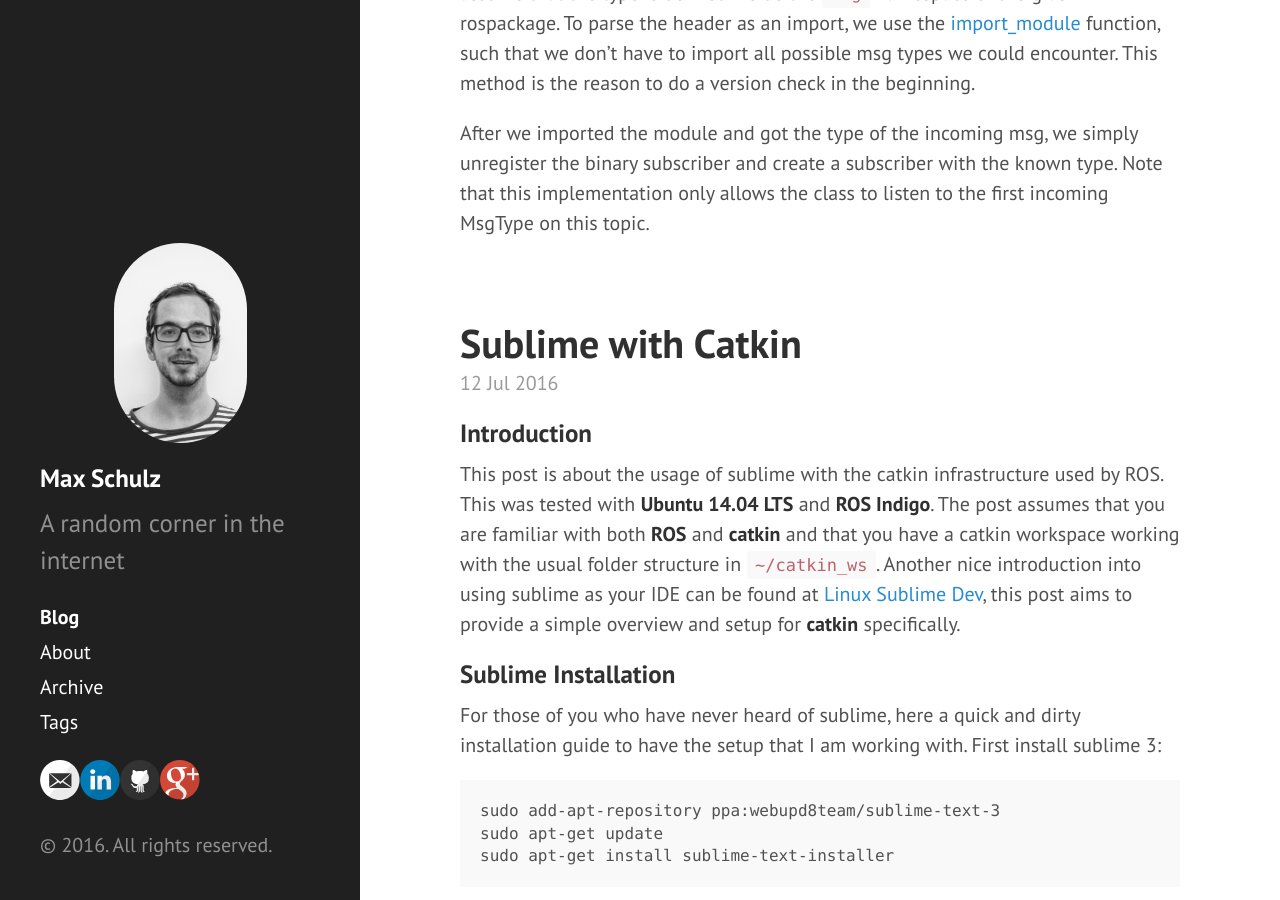
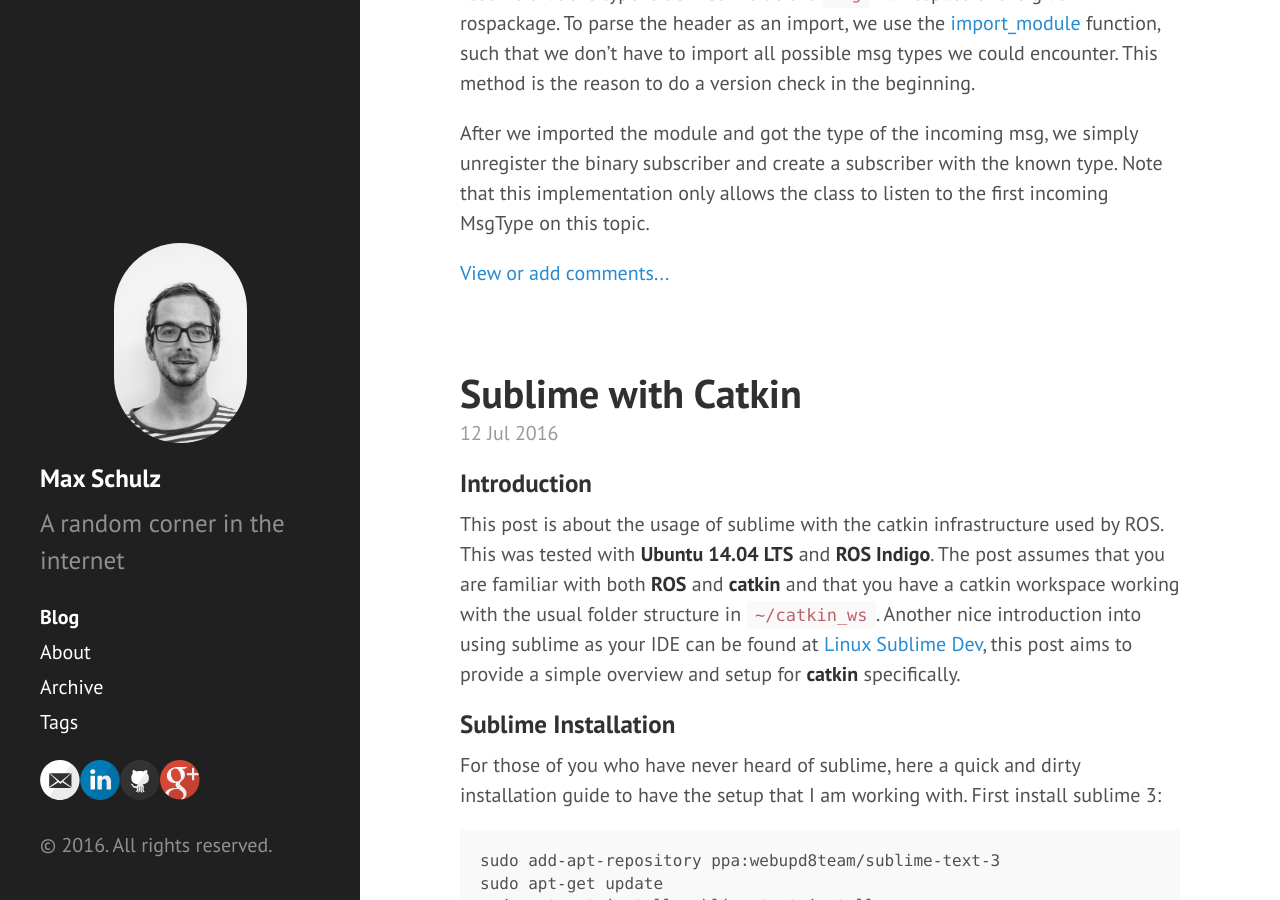
Before and after one commit to schulz-m/schulz-m.github.io, a Jekyll site: the page built from index.html, in a window 1280 px wide and 900 px high, scrolled down 1341 px. Built offline with Jekyll 4.4.1, drawn with Linux system fonts in a browser that asks for light colours; the list of posts is cut into pages by our own code; some of the changed text lies outside the part shown.

Commit message:
Add link to discussion

```diff
--- a/index.html
+++ b/index.html
@@ -15,6 +15,7 @@ title: Home
     <span class="post-date">{{ post.date | date_to_string }}</span>
 
     {{ post.content }}
+    <a href="{{ post.url }}#disqus_thread">View or add comments...</a>
   </div>
   {% endfor %}
 </div>
```
